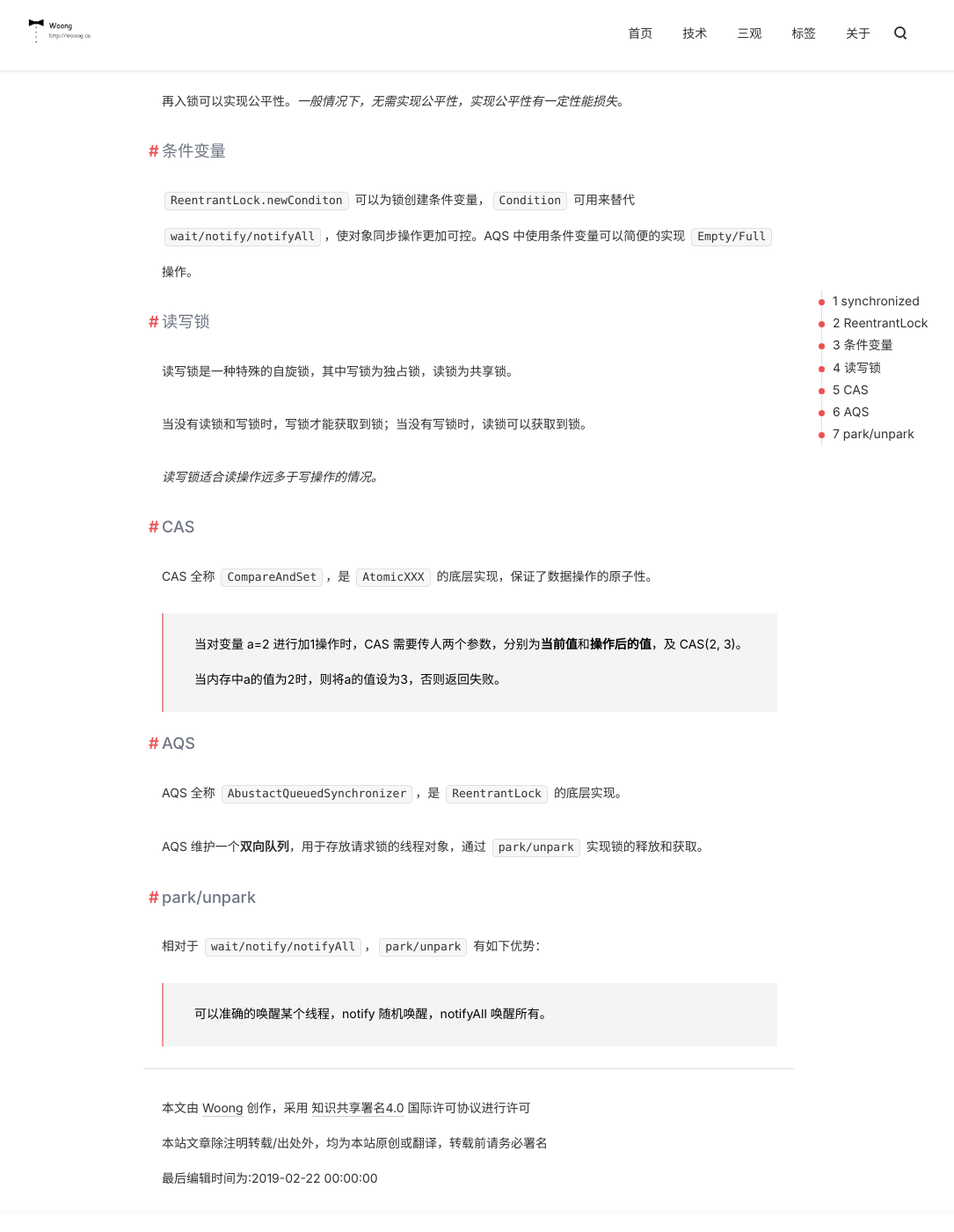
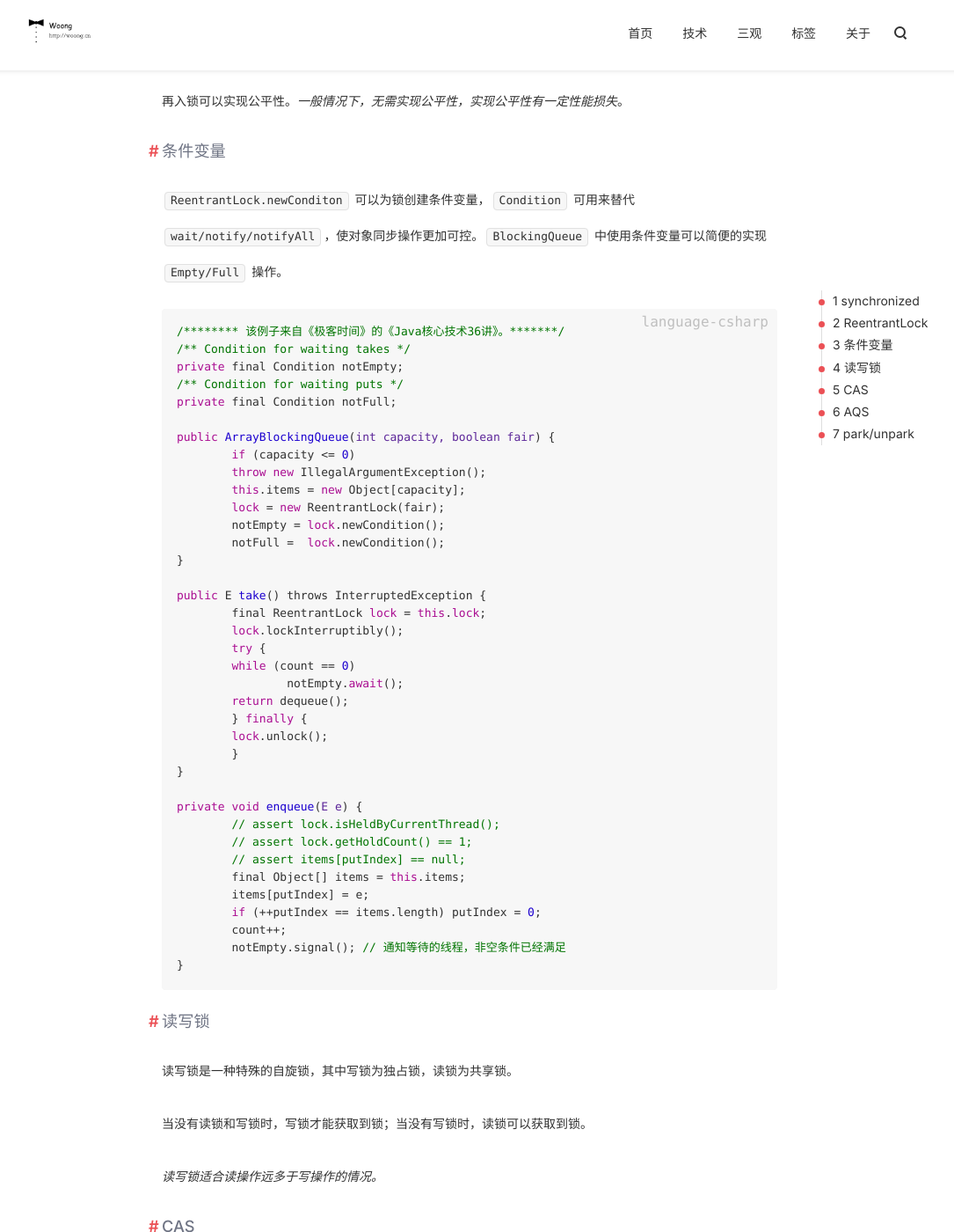
Before and after one commit to j1406493495/j1406493495.github.io, a Jekyll site: the page built from _posts/android/2019-02-22-JavaLock.md, in a window 1280 px wide and 1400 px high, scrolled down 988 px. Shown: the whole window at 88% size, without its empty margins (106-1191 px from the left). Built offline with Jekyll 4.4.1, drawn with Linux system fonts in a browser that asks for light colours; nearby versions of some CDN libraries; comment, search, counter and statistics services are not loaded.

Commit message:
[Bug XXXX] update java lock Cause: None Solution: None Fixed Version: None Branch: None

````diff
--- a/_posts/android/2019-02-22-JavaLock.md
+++ b/_posts/android/2019-02-22-JavaLock.md
@@ -38,7 +38,47 @@
 
 ## 条件变量
 
-`ReentrantLock.newConditon` 可以为锁创建条件变量，`Condition` 可用来替代 `wait/notify/notifyAll`，使对象同步操作更加可控。AQS 中使用条件变量可以简便的实现 `Empty/Full` 操作。
+`ReentrantLock.newConditon` 可以为锁创建条件变量，`Condition` 可用来替代 `wait/notify/notifyAll`，使对象同步操作更加可控。`BlockingQueue` 中使用条件变量可以简便的实现 `Empty/Full` 操作。
+
+```java
+/******** 该例子来自《极客时间》的《Java核心技术36讲》。*******/
+/** Condition for waiting takes */
+private final Condition notEmpty;
+/** Condition for waiting puts */
+private final Condition notFull;
+
+public ArrayBlockingQueue(int capacity, boolean fair) {
+	if (capacity <= 0)
+    	throw new IllegalArgumentException();
+	this.items = new Object[capacity];
+	lock = new ReentrantLock(fair);
+	notEmpty = lock.newCondition();
+	notFull =  lock.newCondition();
+}
+
+public E take() throws InterruptedException {
+	final ReentrantLock lock = this.lock;
+	lock.lockInterruptibly();
+	try {
+    	while (count == 0)
+        	notEmpty.await();
+    	return dequeue();
+	} finally {
+    	lock.unlock();
+	}
+}
+
+private void enqueue(E e) {
+	// assert lock.isHeldByCurrentThread();
+	// assert lock.getHoldCount() == 1;
+	// assert items[putIndex] == null;
+	final Object[] items = this.items;
+	items[putIndex] = e;
+	if (++putIndex == items.length) putIndex = 0;
+	count++;
+	notEmpty.signal(); // 通知等待的线程，非空条件已经满足
+}
+```
 
 ## 读写锁
 
````
